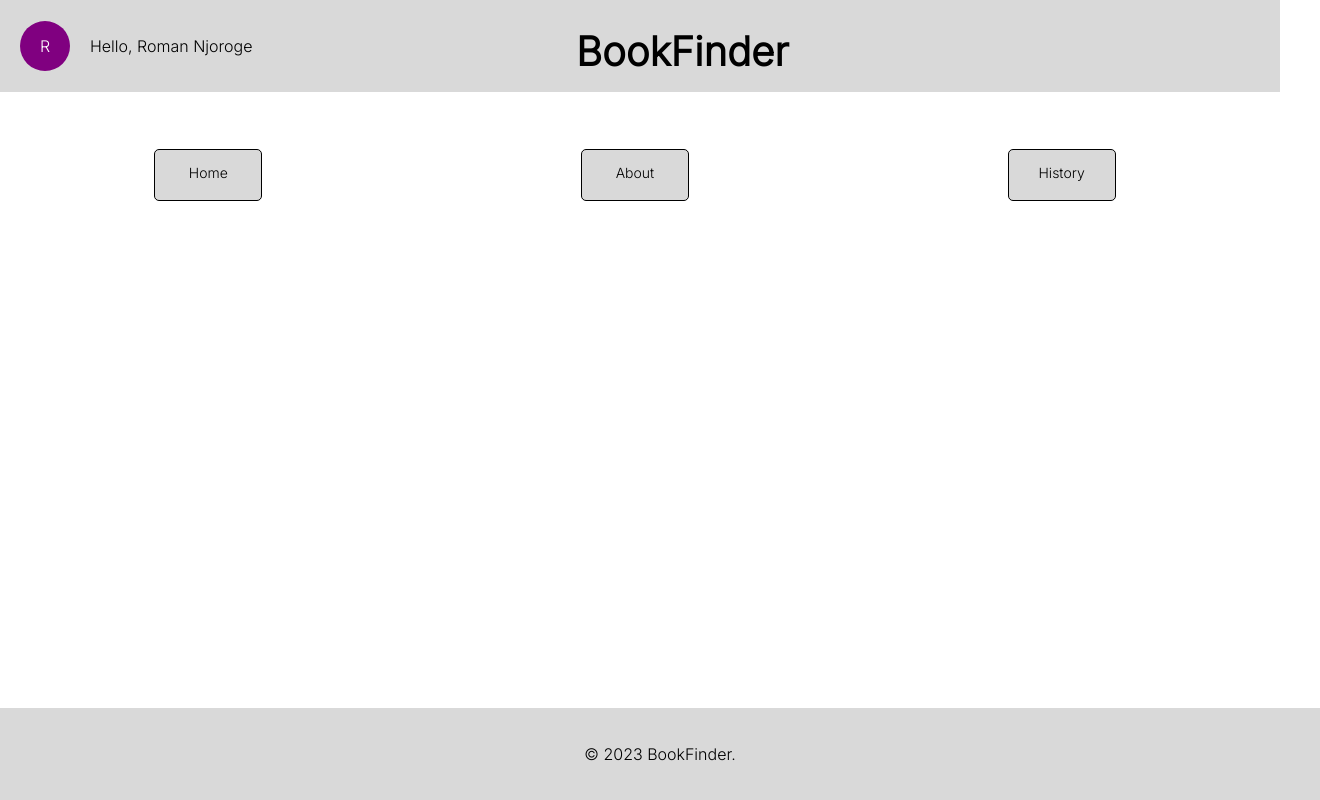
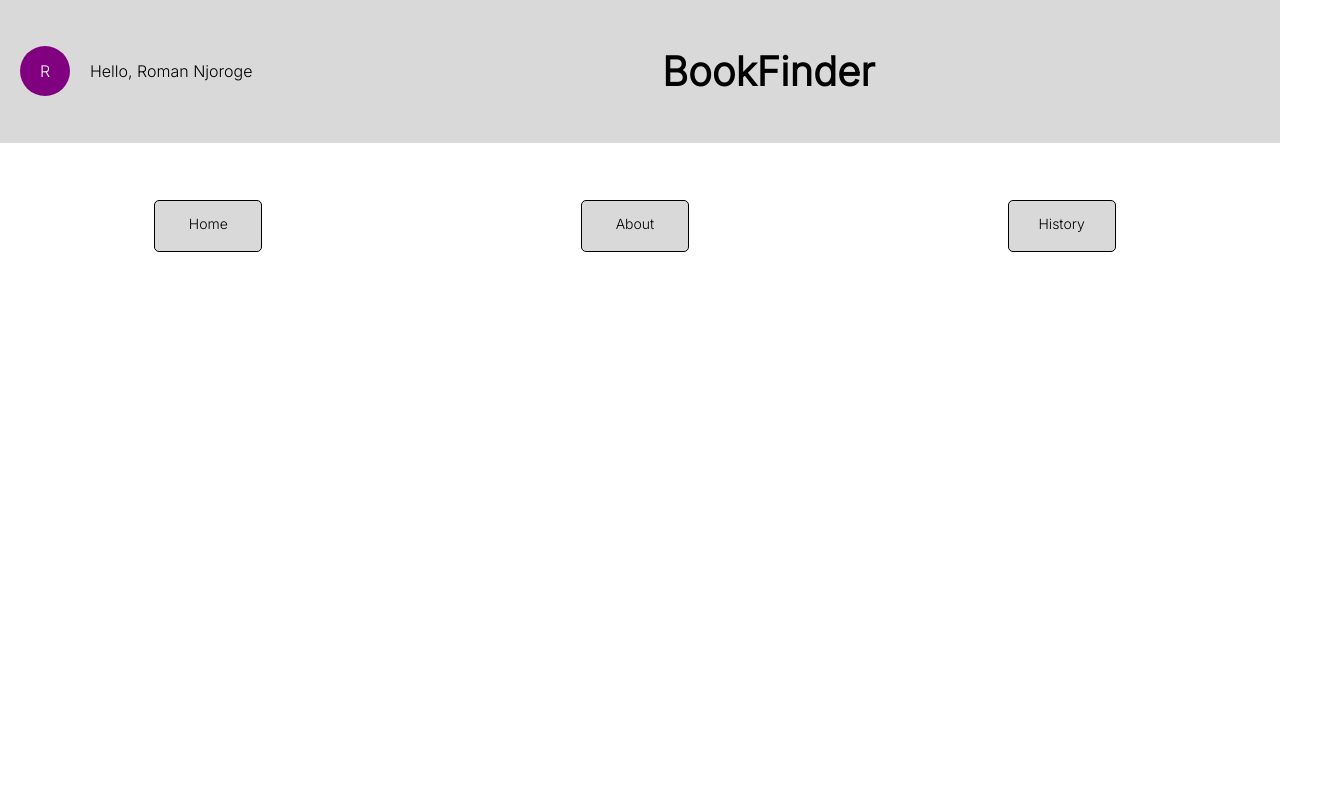
Before and after one commit to Ricodonto/hackerthon, a React (Create React App) app in the folder frontend/: page / in a window 1280 px wide. Shown: the top 800 px of the page, 1320 px wide, since content can reach past the window. Built offline with nearby package versions, Linux system fonts and the light colour scheme.

Commit message:
feat: Editing root

```diff
--- a/frontend/src/Root/styles.css
+++ b/frontend/src/Root/styles.css
@@ -8,9 +8,9 @@
 .page-title {
     font-size: 40px;
     font-family: 'Inter', sans-serif;
-    position: fixed;
+    position: relative;
     top: 0px;
-    left: 45vw;
+    left: 32vw;
 }
 
 .user-initial {
@@ -72,8 +72,8 @@
 
 footer {
     background-color: #D9D9D9;
-    padding:20px;
-    position:fixed; /* Change to fixed */
+    padding: 20px;
+    position: relative; /* Change to fixed */
     width: 100%;
     bottom: 0;
 }
```
